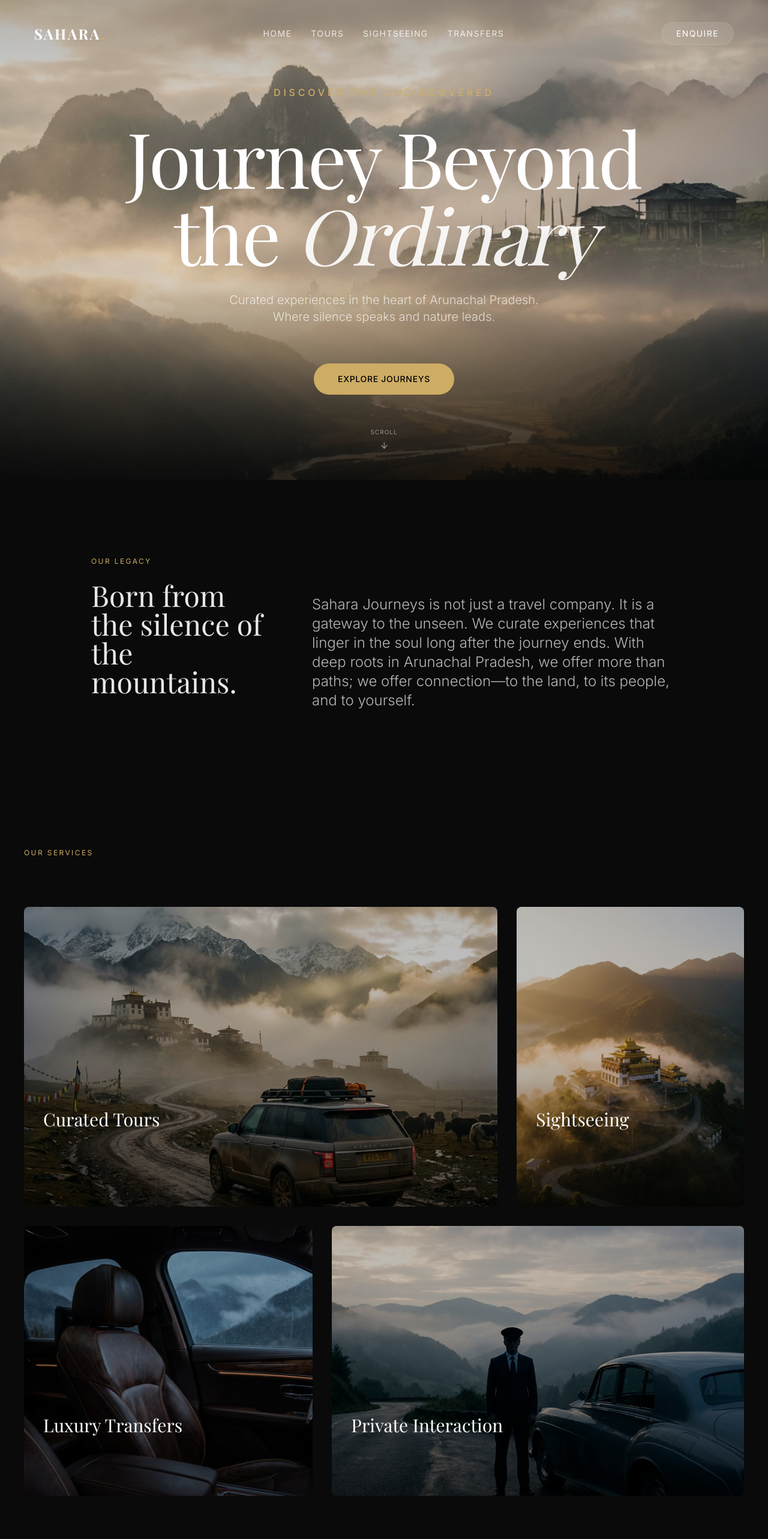
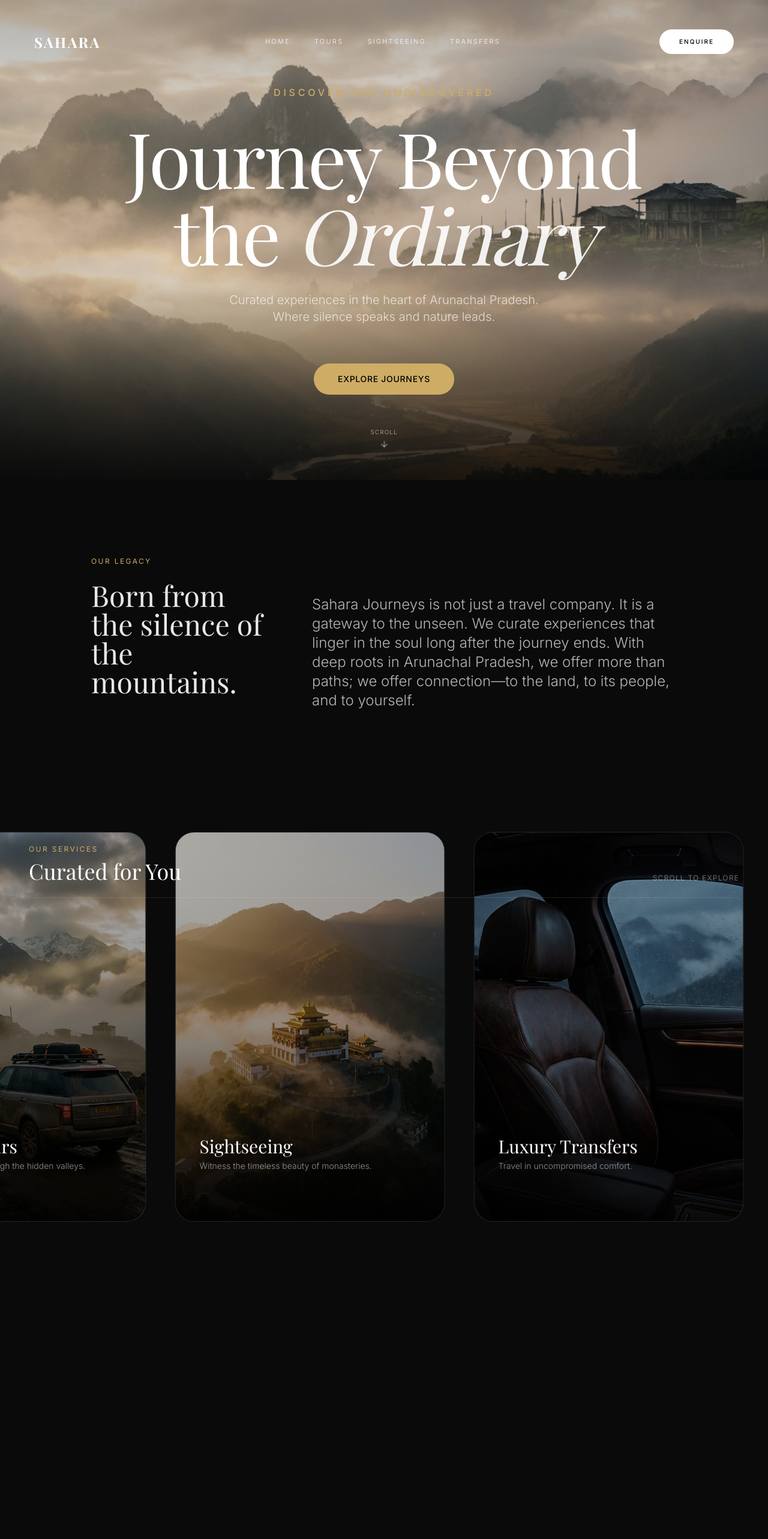
Before and after one commit to sashankbanda/sahara_travels_prototype, a React (Vite) app: page / in a window 1280 px wide. Shown: the top 2566 px of the page at 60% size. Built offline with nearby package versions, Linux system fonts and the light colour scheme; a web font is replaced by a local one.

Commit message:
added cinematic carousel

```diff
--- a/src/components/home/Navbar.tsx
+++ b/src/components/home/Navbar.tsx
@@ -1,4 +1,4 @@
-import { useState, useEffect } from "react";
+import { useState } from "react";
 import { Link } from "react-router-dom";
 import { motion, useScroll, useMotionValueEvent } from "framer-motion";
 import { cn } from "@/lib/utils";
@@ -13,38 +13,46 @@ export const Navbar = () => {
 
     return (
         <motion.header
+            initial={{ y: -100 }}
+            animate={{ y: 0 }}
+            transition={{ duration: 1, ease: [0.16, 1, 0.3, 1] }}
             className={cn(
-                "fixed top-0 left-0 right-0 z-50 transition-all duration-500",
-                scrolled ? "py-4" : "py-6"
+                "fixed top-0 left-0 right-0 z-50 transition-all duration-700",
+                scrolled ? "py-4" : "py-8"
             )}
         >
             <div className="container mx-auto px-6 flex justify-center">
                 <div
                     className={cn(
-                        "flex items-center justify-between px-8 py-3 rounded-2xl transition-all duration-500",
+                        "flex items-center justify-between px-8 py-4 rounded-full transition-all duration-500 border",
                         scrolled
-                            ? "bg-black/40 backdrop-blur-xl border border-white/10 w-full max-w-5xl shadow-2xl"
-                            : "bg-transparent w-full border border-transparent"
+                            ? "bg-black/60 backdrop-blur-2xl border-white/10 w-full max-w-5xl shadow-[0_8px_32px_0_rgba(0,0,0,0.36)]"
+                            : "bg-transparent w-full border-transparent"
                     )}
                 >
                     {/* Brand */}
                     <Link
                         to="/"
-                        className="text-2xl font-serif text-white tracking-widest uppercase font-bold"
+                        className="text-2xl font-serif text-white tracking-widest uppercase font-bold relative group z-10"
                     >
-                        Sahara<span className="text-primary">.</span>
+                        Sahara<span className="text-primary transition-opacity group-hover:opacity-50">.</span>
                     </Link>
 
                     {/* Navigation */}
-                    <nav className="hidden md:flex items-center gap-8">
-                        <Link to="/" className="text-sm uppercase tracking-widest text-white/80 hover:text-primary transition-colors">Home</Link>
-                        <Link to="/tours" className="text-sm uppercase tracking-widest text-white/80 hover:text-primary transition-colors">Tours</Link>
-                        <Link to="/sightseeing" className="text-sm uppercase tracking-widest text-white/80 hover:text-primary transition-colors">Sightseeing</Link>
-                        <Link to="/transfers" className="text-sm uppercase tracking-widest text-white/80 hover:text-primary transition-colors">Transfers</Link>
+                    <nav className="hidden md:flex items-center gap-10">
+                        {["Home", "Tours", "Sightseeing", "Transfers"].map((item) => (
+                            <Link
+                                key={item}
+                                to={item === "Home" ? "/" : `/${item.toLowerCase()}`}
+                                className="text-[11px] uppercase tracking-[0.2em] text-white/70 hover:text-white transition-all duration-300 hover:tracking-[0.25em]"
+                            >
+                                {item}
+                            </Link>
+                        ))}
                     </nav>
 
                     {/* CTA */}
-                    <button className="bg-white/10 hover:bg-white/20 hover:scale-105 active:scale-95 text-white backdrop-blur-md px-6 py-2 rounded-full border border-white/10 transition-all duration-300 text-sm tracking-widest uppercase">
+                    <button className="bg-white text-black hover:bg-primary hover:text-black px-8 py-3 rounded-full border border-transparent transition-all duration-500 text-[10px] uppercase tracking-[0.2em] font-medium z-10">
                         Enquire
                     </button>
                 </div>
--- a/src/components/home/Services.tsx
+++ b/src/components/home/Services.tsx
@@ -1,6 +1,8 @@
-import { motion } from "framer-motion";
+import { useRef } from "react";
+import { motion, useScroll, useTransform, useSpring } from "framer-motion";
 import { ArrowRight } from "lucide-react";
 import { Link } from "react-router-dom";
+import { useMediaQuery } from "@/hooks/use-media-query"; // We'll need to double check if this hook exists or create it
 
 const serviceItems = [
     {
@@ -9,17 +11,13 @@ const serviceItems = [
         description: "Immersive journeys through the hidden valleys.",
         image: "/images/home/tours.png",
         link: "/tours",
-        colSpan: "md:col-span-8",
-        height: "h-[500px]",
     },
     {
         id: "sightseeing",
         title: "Sightseeing",
-        description: "Witness the timeless beauty of monasteries and mist.",
+        description: "Witness the timeless beauty of monasteries.",
         image: "/images/home/sightseeing.png",
         link: "/sightseeing",
-        colSpan: "md:col-span-4",
-        height: "h-[500px]",
     },
     {
         id: "transfers",
@@ -27,8 +25,6 @@ const serviceItems = [
         description: "Travel in uncompromised comfort.",
         image: "/images/home/transfers.png",
         link: "/transfers",
-        colSpan: "md:col-span-5",
-        height: "h-[450px]",
     },
     {
         id: "private-duty",
@@ -36,58 +32,103 @@ const serviceItems = [
         description: "Dedicated service for the discerning traveler.",
         image: "/images/home/privateduty.png",
         link: "/contact",
-        colSpan: "md:col-span-7",
-        height: "h-[450px]",
     },
 ];
 
 export const Services = () => {
+    const targetRef = useRef<HTMLDivElement>(null);
+    const isDesktop = useMediaQuery("(min-width: 768px)");
+
+    // Scroll Progress for the pinned section
+    const { scrollYProgress } = useScroll({
+        target: targetRef,
+        offset: ["start start", "end end"],
+    });
+
+    // Transform scroll progress to horizontal movement
+    // We want the cards to scroll fully across.
+    const x = useTransform(scrollYProgress, [0, 1], ["0%", "-75%"]);
+
+    // Smooth out the motion
+    const smoothX = useSpring(x, { stiffness: 60, damping: 20, mass: 0.5 });
+
+    if (!isDesktop) {
+        return (
+            <section className="py-20 bg-[#0a0a0a] text-white">
+                <div className="container mx-auto px-6 mb-12">
+                    <span className="text-primary text-xs uppercase tracking-[0.2em] block mb-4">Our Services</span>
+                    <h2 className="font-serif text-3xl">Expect the Exceptional</h2>
+                </div>
+                <div className="flex overflow-x-auto gap-4 px-6 pb-8 snap-x snap-mandatory no-scrollbar">
+                    {serviceItems.map((item) => (
+                        <div key={item.id} className="min-w-[85vw] snap-center">
+                            <ServiceCard item={item} />
+                        </div>
+                    ))}
+                </div>
+            </section>
+        );
+    }
+
     return (
-        <section className="py-24 bg-[#0a0a0a] text-white">
-            <div className="container mx-auto px-6">
-                <div className="mb-20 px-4">
-                    <span className="text-primary text-xs uppercase tracking-[0.2em]">Our Services</span>
+        <section ref={targetRef} className="relative h-[250vh] bg-[#0a0a0a] text-white">
+            {/* Sticky Container */}
+            <div className="sticky top-0 h-screen flex flex-col justify-center overflow-hidden">
+
+                {/* Header */}
+                <div className="container mx-auto px-12 mb-12 absolute top-24 left-0 right-0 z-10">
+                    <div className="flex items-end justify-between border-b border-white/10 pb-6">
+                        <div>
+                            <span className="text-primary text-xs uppercase tracking-[0.2em] block mb-2">Our Services</span>
+                            <h2 className="font-serif text-4xl">Curated for You</h2>
+                        </div>
+                        <div className="hidden md:block text-xs uppercase tracking-widest text-white/40">
+                            Scroll to Explore
+                        </div>
+                    </div>
                 </div>
 
-                <div className="grid grid-cols-1 md:grid-cols-12 gap-8 px-4">
-                    {serviceItems.map((item, index) => (
-                        <motion.div
-                            key={item.id}
-                            initial={{ opacity: 0, y: 50 }}
-                            whileInView={{ opacity: 1, y: 0 }}
-                            viewport={{ once: true, margin: "-50px" }}
-                            transition={{ duration: 0.8, delay: index * 0.1 }}
-                            className={`relative group overflow-hidden rounded-sm ${item.colSpan} ${item.height}`}
-                        >
-                            <Link to={item.link} className="block w-full h-full relative cursor-none md:cursor-pointer">
-                                {/* Image */}
-                                <div className="absolute inset-0 overflow-hidden">
-                                    <img
-                                        src={item.image}
-                                        alt={item.title}
-                                        className="w-full h-full object-cover transition-transform duration-1000 group-hover:scale-105 filter brightness-75 group-hover:brightness-90"
-                                    />
-                                </div>
-
-                                {/* Overlay Gradient */}
-                                <div className="absolute inset-0 bg-gradient-to-t from-black/80 via-transparent to-transparent opacity-60 group-hover:opacity-80 transition-opacity duration-500" />
-
-                                {/* Content */}
-                                <div className="absolute bottom-0 left-0 p-8 w-full transform translate-y-4 group-hover:translate-y-0 transition-transform duration-500">
-                                    <h3 className="font-serif text-3xl mb-3 text-white">{item.title}</h3>
-                                    <p className="text-white/70 font-light text-lg mb-6 opacity-0 group-hover:opacity-100 transition-opacity duration-500 delay-100 max-w-sm">
-                                        {item.description}
-                                    </p>
-                                    <div className="flex items-center gap-4 text-primary text-sm uppercase tracking-widest opacity-0 group-hover:opacity-100 transition-opacity duration-500 delay-200">
-                                        <span>Explore</span>
-                                        <ArrowRight className="w-4 h-4" />
-                                    </div>
-                                </div>
-                            </Link>
-                        </motion.div>
+                {/* Carousel Track */}
+                <motion.div style={{ x: smoothX }} className="flex gap-12 pl-[10%] pr-[10%] items-center">
+                    {serviceItems.map((item) => (
+                        <div key={item.id} className="flex-shrink-0 w-[400px] lg:w-[450px]">
+                            <ServiceCard item={item} />
+                        </div>
                     ))}
-                </div>
+                </motion.div>
             </div>
         </section>
     );
 };
+
+const ServiceCard = ({ item }: { item: any }) => {
+    return (
+        <Link to={item.link} className="block group relative w-full aspect-[9/13] overflow-hidden rounded-[2rem] bg-zinc-900 border border-white/5 mx-auto">
+            {/* Background Image */}
+            <div className="absolute inset-0">
+                <img
+                    src={item.image}
+                    alt={item.title}
+                    className="w-full h-full object-cover transition-transform duration-[1.5s] ease-out group-hover:scale-105 filter brightness-[0.7] group-hover:brightness-[0.85]"
+                />
+                {/* Cinematic Vignette */}
+                <div className="absolute inset-0 bg-gradient-to-t from-black via-black/20 to-transparent opacity-90" />
+            </div>
+
+            {/* Content */}
+            <div className="absolute inset-0 flex flex-col justify-end p-8 md:p-10">
+                <h3 className="font-serif text-3xl text-white mb-3 translate-y-2 group-hover:translate-y-0 transition-transform duration-500">
+                    {item.title}
+                </h3>
+                <p className="text-white/70 font-light text-sm leading-relaxed mb-6 opacity-80 group-hover:opacity-100 transition-opacity duration-500 max-w-xs">
+                    {item.description}
+                </p>
+
+                <div className="flex items-center gap-3 text-primary text-xs uppercase tracking-widest opacity-0 transform translate-y-4 group-hover:opacity-100 group-hover:translate-y-0 transition-all duration-500 delay-100">
+                    <span>Explore</span>
+                    <ArrowRight className="w-3 h-3" />
+                </div>
+            </div>
+        </Link>
+    );
+};
--- a/src/components/home/TrustSignals.tsx
+++ b/src/components/home/TrustSignals.tsx
@@ -1,37 +1,42 @@
-import { motion } from "framer-motion";
+import { motion, useScroll, useTransform } from "framer-motion";
+import { useRef } from "react";
 
 export const TrustSignals = () => {
+    const ref = useRef(null);
+    const { scrollYProgress } = useScroll({
+        target: ref,
+        offset: ["start end", "end start"],
+    });
+
+    const opacity = useTransform(scrollYProgress, [0.2, 0.4], [0, 1]);
+    const y = useTransform(scrollYProgress, [0.2, 0.4], [30, 0]);
+
     return (
-        <section className="py-32 bg-[#0a0a0a] text-white border-t border-white/5">
-            <div className="container mx-auto px-6">
+        <section ref={ref} className="py-40 bg-[#0a0a0a] text-white border-t border-white/5 relative overflow-hidden">
+            {/* Subtle background light */}
+            <div className="absolute top-1/2 left-1/2 -translate-x-1/2 -translate-y-1/2 w-[800px] h-[800px] bg-primary/5 rounded-full blur-[150px] pointer-events-none" />
+
+            <div className="container mx-auto px-6 relative z-10">
                 <div className="max-w-4xl mx-auto text-center">
-                    <motion.p
+                    <motion.div style={{ opacity, y }}>
+                        <p className="font-serif text-3xl md:text-5xl leading-[1.6] text-white/80 font-normal">
+                            "We don't just guide you; we welcome you home.
+                            <span className="text-white/40 block mt-4">
+                                Every journey is verified by our locals<br />and touched by silence.
+                            </span>"
+                        </p>
+                    </motion.div>
+
+                    <motion.div
                         initial={{ opacity: 0 }}
                         whileInView={{ opacity: 1 }}
                         viewport={{ once: true }}
-                        transition={{ duration: 1 }}
-                        className="font-serif text-3xl md:text-4xl leading-relaxed text-white/80"
+                        transition={{ duration: 1.5, delay: 0.5 }}
+                        className="mt-16"
                     >
-                        "With over a decade of local expertise, we don't just guide you; we welcome you home.
-                        Every journey consists of human-led confirmations, verified paths, and
-                        unwavering attention to detail."
-                    </motion.p>
-
-                    <motion.div
-                        initial={{ opacity: 0, y: 20 }}
-                        whileInView={{ opacity: 1, y: 0 }}
-                        viewport={{ once: true }}
-                        transition={{ duration: 1, delay: 0.5 }}
-                        className="mt-12 flex justify-center gap-12"
-                    >
-                        <div className="text-center">
-                            <span className="block text-3xl font-light text-primary mb-2">12+</span>
-                            <span className="text-xs uppercase tracking-widest text-white/40">Years Experience</span>
-                        </div>
-                        <div className="text-center">
-                            <span className="block text-3xl font-light text-primary mb-2">100%</span>
-                            <span className="text-xs uppercase tracking-widest text-white/40">Local Team</span>
-                        </div>
+                        <span className="text-primary text-xs uppercase tracking-[0.3em] opacity-60">
+                            Est. 2012 &nbsp;&nbsp;&bull;&nbsp;&nbsp; Arunachal Pradesh
+                        </span>
                     </motion.div>
                 </div>
             </div>
--- /dev/null
+++ b/src/hooks/use-media-query.ts
@@ -0,0 +1,19 @@
+import { useState, useEffect } from "react"
+
+export function useMediaQuery(query: string) {
+    const [value, setValue] = useState(false)
+
+    useEffect(() => {
+        function onChange(event: MediaQueryListEvent) {
+            setValue(event.matches)
+        }
+
+        const result = matchMedia(query)
+        result.addEventListener("change", onChange)
+        setValue(result.matches)
+
+        return () => result.removeEventListener("change", onChange)
+    }, [query])
+
+    return value
+}
```
Also changed, not shown: src/components/home/HighlightedJourneys.tsx (+32 -46 lines).
